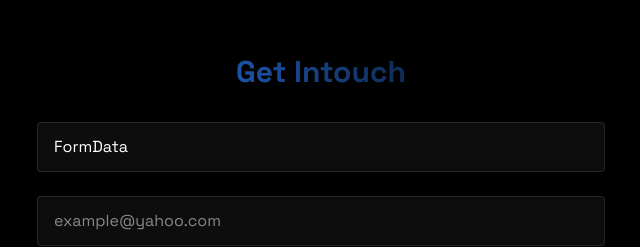
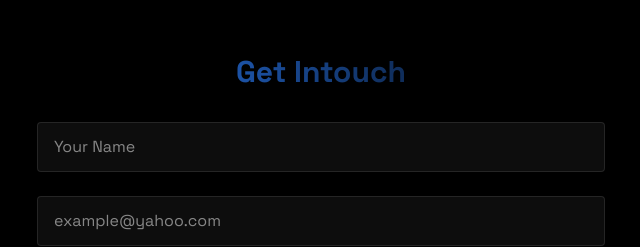
Before and after one commit to Allano256/final_portfolio, a React (Vite) app: page / in a window 1280 px wide. Shown: the part 2638-2885 px from the top of the page, without its empty margins (319-959 px from the left). Built offline with nearby package versions, Linux system fonts and the light colour scheme.

Commit message:
Added contact variables to env file

```diff
--- a/src/components/sections/Contact.jsx
+++ b/src/components/sections/Contact.jsx
@@ -3,20 +3,21 @@ import { RevealOnScroll } from "../RevealOnScroll"
 import emailjs from 'emailjs-com';
 
 export const Contact = ()=>{
-    const [form, setFormData] = useState({
+    const [formData, setFormData] = useState({
         name: "",
         email: "",
-        message: ""
+        message: "",
     })
 
 
-    const SERVICE_ID = "service_xp9n7ev"
-    const TEMPLATE_ID ="template_fmvu9zs"
-    const PUBLIC_KEY ="QQ4oZkawqZC9teova"
+    // const SERVICE_ID = "service_xp9n7ev"
+    // const TEMPLATE_ID ="template_fmvu9zs"
+    // const PUBLIC_KEY ="QQ4oZkawqZC9teova"
 
     const handleSubmit = (e)=>{
         e.preventDefault()
-        emailjs.sendForm(SERVICE_ID, TEMPLATE_ID, e.target, PUBLIC_KEY).then((result)=>{
+
+        emailjs.sendForm(import.meta.env.VITE_SERVICE_ID, import.meta.env.VITE_TEMPLATE_ID, e.target, import.meta.env.VITE_PUBLIC_KEY).then((result)=>{
             alert("Message sent successfully")
             setFormData({name: "", email: "", message:""})
         }).catch(()=>{
@@ -33,14 +34,14 @@ export const Contact = ()=>{
             <h2 className="text-3xl font-bold mb-8 bg-gradient-to-r from-blue-500 to cyan-400 bg-clip-text text-transparent text-center"> Get Intouch</h2>
             <form className="space-y-6" onSubmit={handleSubmit}>
                    <div className="relative">
-                     <input type="text" id="name" required value={FormData.name} className="w-full bg-white/5 border border-white/10 rounded px-4 py-3 text-white transition focus:outline-none focus:border-blue-500 focus:bg-blue-500/5 "  placeholder="Your Name"  onChange={((e)=>setFormData({...formData, [e.target.name]: e.target.value}))} />
+                     <input type="text" id="name" required value={formData.name} className="w-full bg-white/5 border border-white/10 rounded px-4 py-3 text-white transition focus:outline-none focus:border-blue-500 focus:bg-blue-500/5 "  placeholder="Your Name"  onChange={((e)=> setFormData({...formData, [e.target.name]: e.target.value}))} />
                    </div>
                    <div className="relative">
-                     <input type="email" id="email" name="email" value={FormData.email}   required className="w-full bg-white/5 border border-white/10 rounded px-4 py-3 text-white transition focus:outline-none focus:border-blue-500 focus:bg-blue-500/5 "  placeholder="example@yahoo.com" onChange={((e)=> setFormData({...formData, [e.target.email]: e.target.value}))} />
+                     <input type="email" id="email" name="email" value={formData.email}   required className="w-full bg-white/5 border border-white/10 rounded px-4 py-3 text-white transition focus:outline-none focus:border-blue-500 focus:bg-blue-500/5 "  placeholder="example@yahoo.com" onChange={((e)=> setFormData({...formData, [e.target.email]: e.target.value}))} />
                    </div>
 
                    <div className="relative">
-                     <textarea  id="message" name="message" value={FormData.message}  rows={6} required className="w-full bg-white/5 border border-white/10 rounded px-4 py-3 text-white transition focus:outline-none focus:border-blue-500 focus:bg-blue-500/5 "  placeholder="I am contacting you about..."  onChange={((e)=> setFormData({...formData,  [e.target.message]: e.target.value}))}/>
+                     <textarea  id="message" name="message" value={formData.message}  rows={6} required className="w-full bg-white/5 border border-white/10 rounded px-4 py-3 text-white transition focus:outline-none focus:border-blue-500 focus:bg-blue-500/5 "  placeholder="I am contacting you about..."  onChange={((e)=> setFormData({...formData,  [e.target.message]: e.target.value}))}/>
                    </div>
                    <button className="w-full bg-blue-500 text-white py-3 px-6 rounded font-medium transition relative overflow-hidden hover:-translate-y-0.5 hover:shadow-[0_0_15px_rgba(59,130,246,0.4)]">Submit</button>
 
```
Also changed, not shown: 2 other files (tests, documents, lock files or other folders).
